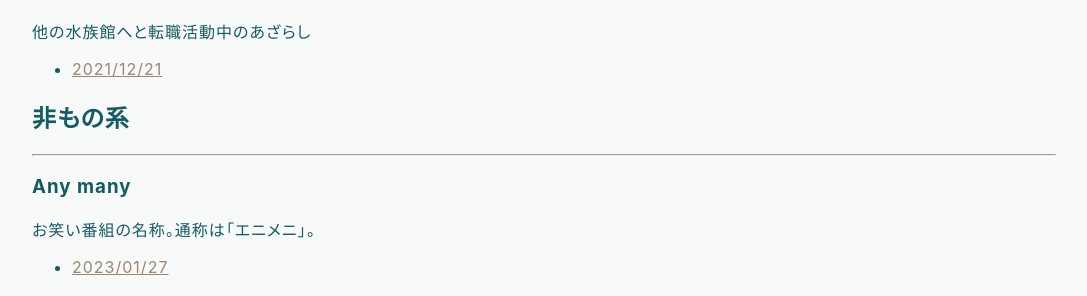
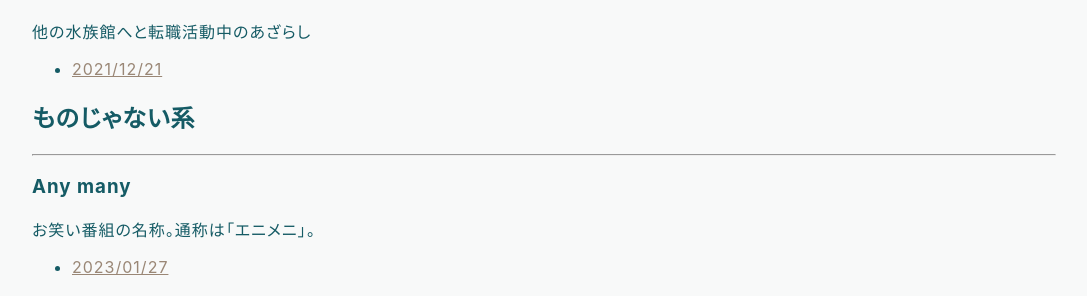
Before and after one commit to hihumi-riku/hihumi-riku.github.io, a Jekyll site: the page built from _posts/2019-01-25-concept_in_dream.md, in a window 1280 px wide. Shown: the part 900-1196 px from the top of the page, without its empty margins (96-1183 px from the left). Built offline with Jekyll 4.4.1, drawn with Linux system fonts in a browser that asks for light colours.

Commit message:
Update 2019-01-25-concept_in_dream.md

```diff
--- a/_posts/2019-01-25-concept_in_dream.md
+++ b/_posts/2019-01-25-concept_in_dream.md
@@ -29,7 +29,7 @@ title: 夢の中で出てきた概念
 他の水族館へと転職活動中のあざらし
 - [2021/12/21](https://hihumi-riku.github.io/2021/05/04/dream_2021.html#18)
 
-## 非もの系
+## ものじゃない系
 ---
 
 ### Any many
```
